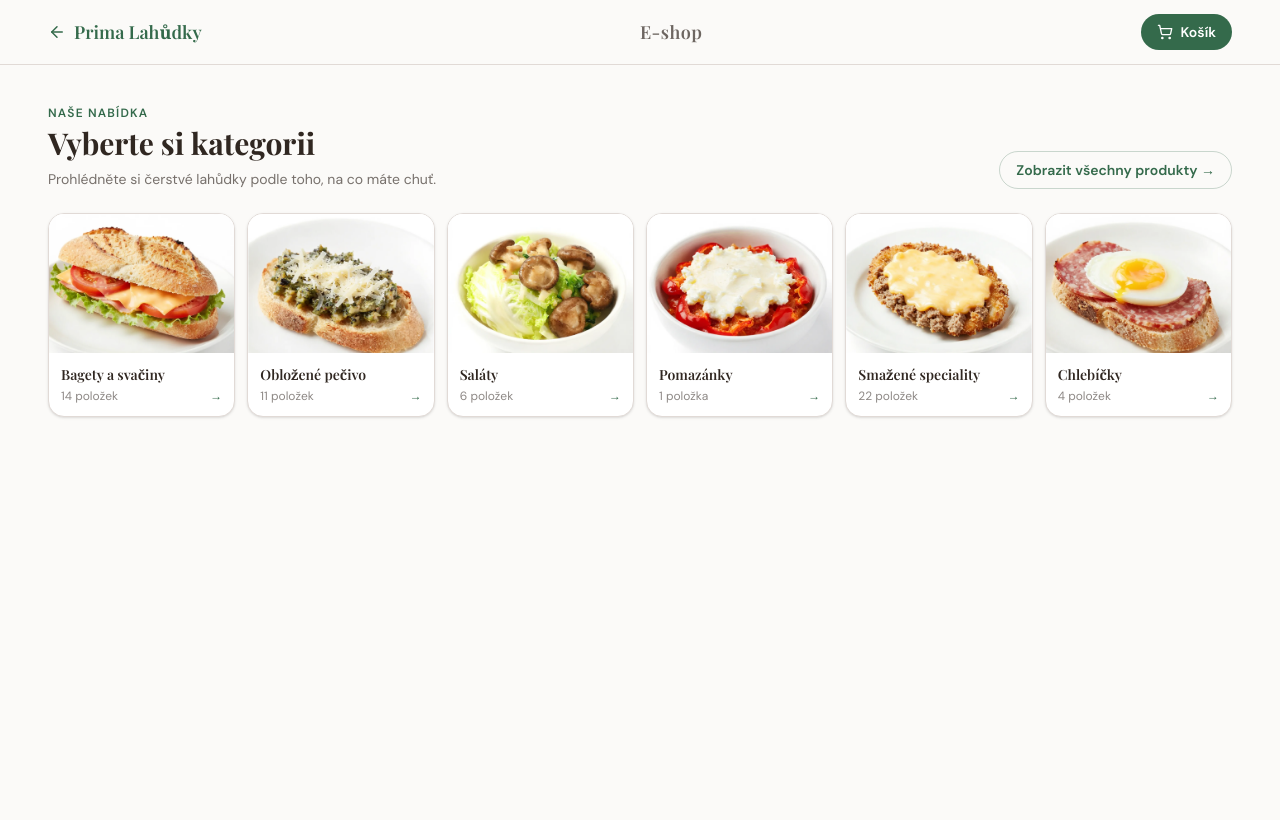
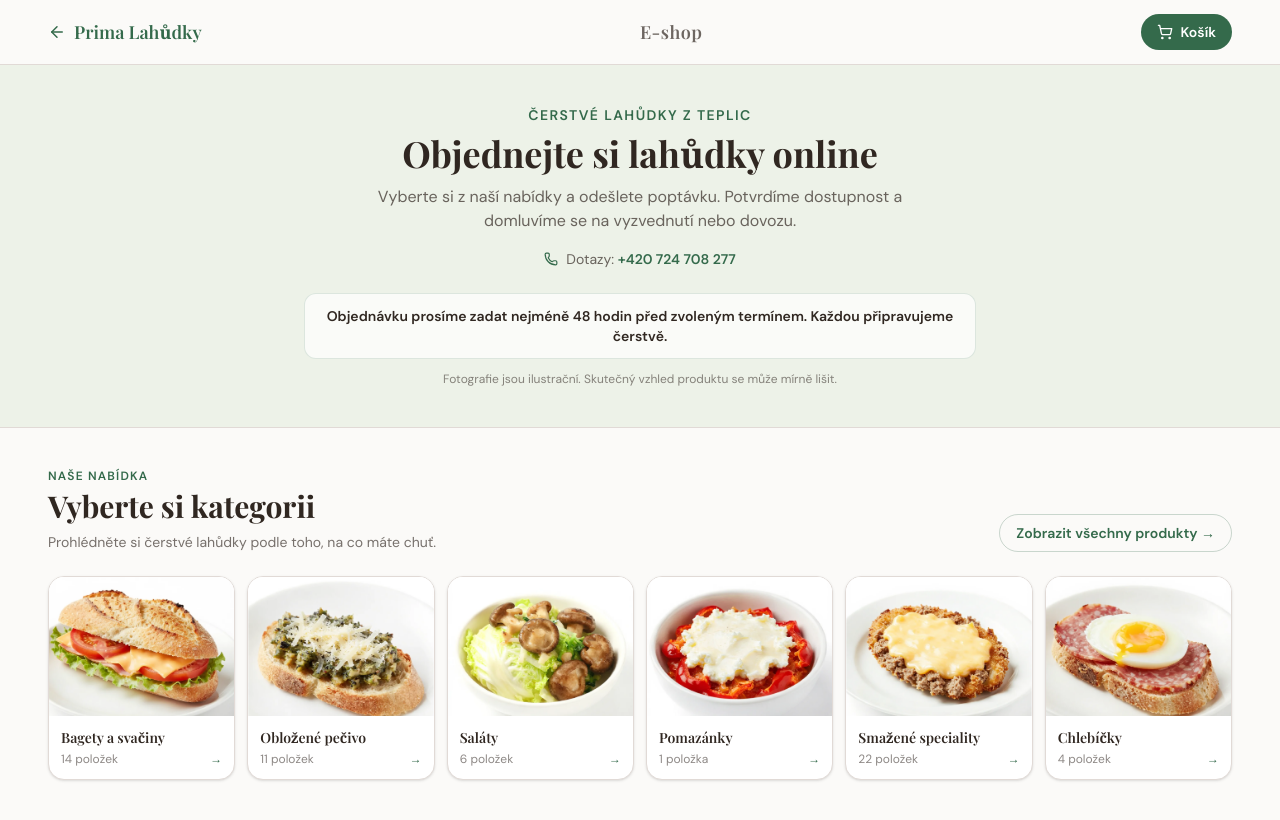
Before and after one commit to th3wcz/lahudky, a React (Vite) app: page /eshop in a window 1280 px wide. Built offline with nearby package versions, Linux system fonts and the light colour scheme; a web font is replaced by a local one.

Commit message:
Move image transitions into category cards

```diff
--- a/src/pages/eshop.tsx
+++ b/src/pages/eshop.tsx
@@ -337,6 +337,35 @@ export default function Eshop() {
           </button>
         </div>
       </header>
+
+      {/* E-shop introduction */}
+      <section className="overflow-hidden border-b border-border bg-[#edf2e8] px-6 py-8 text-foreground md:py-10">
+        <div className="container mx-auto max-w-6xl text-center">
+          <motion.p initial={{ opacity: 0, y: 10 }} animate={{ opacity: 1, y: 0 }}
+            className="mb-2 text-sm font-semibold uppercase tracking-widest text-primary">
+            Čerstvé lahůdky z Teplic
+          </motion.p>
+          <motion.h2 initial={{ opacity: 0, y: 15 }} animate={{ opacity: 1, y: 0, transition: { delay: 0.1 } }}
+            className="mb-3 font-serif text-3xl font-bold text-foreground md:text-4xl">
+            Objednejte si lahůdky online
+          </motion.h2>
+          <motion.p initial={{ opacity: 0 }} animate={{ opacity: 1, transition: { delay: 0.2 } }}
+            className="mx-auto max-w-xl text-foreground/70">
+            Vyberte si z naší nabídky a odešlete poptávku. Potvrdíme dostupnost a domluvíme se na vyzvednutí nebo dovozu.
+          </motion.p>
+          <motion.div initial={{ opacity: 0 }} animate={{ opacity: 1, transition: { delay: 0.3 } }}
+            className="mt-4 inline-flex items-center gap-2 text-sm text-foreground/70">
+            <Phone size={14} className="text-primary" />
+            <span>Dotazy: <a href="tel:+420724708277" className="font-semibold text-primary hover:underline">+420 724 708 277</a></span>
+          </motion.div>
+          <p className="mx-auto mt-5 max-w-2xl rounded-lg border border-primary/15 bg-white/70 px-4 py-3 text-sm font-semibold text-foreground">
+            Objednávku prosíme zadat nejméně 48 hodin před zvoleným termínem. Každou připravujeme čerstvě.
+          </p>
+          <p className="mx-auto mt-3 max-w-2xl text-xs text-foreground/55">
+            Fotografie jsou ilustrační. Skutečný vzhled produktu se může mírně lišit.
+          </p>
+        </div>
+      </section>
 
       {showCategoryMenu ? (
         <main className="container mx-auto px-6 py-8 md:px-12 md:py-10">
```
